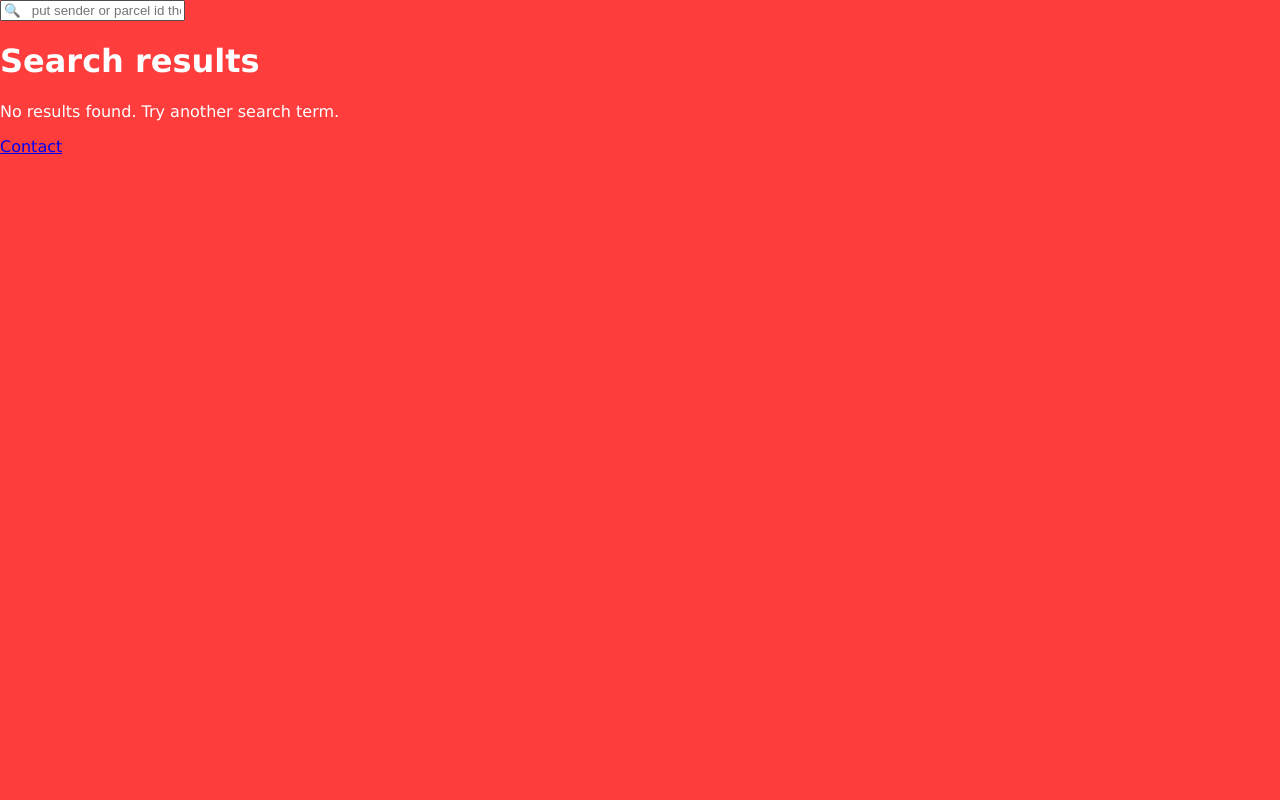
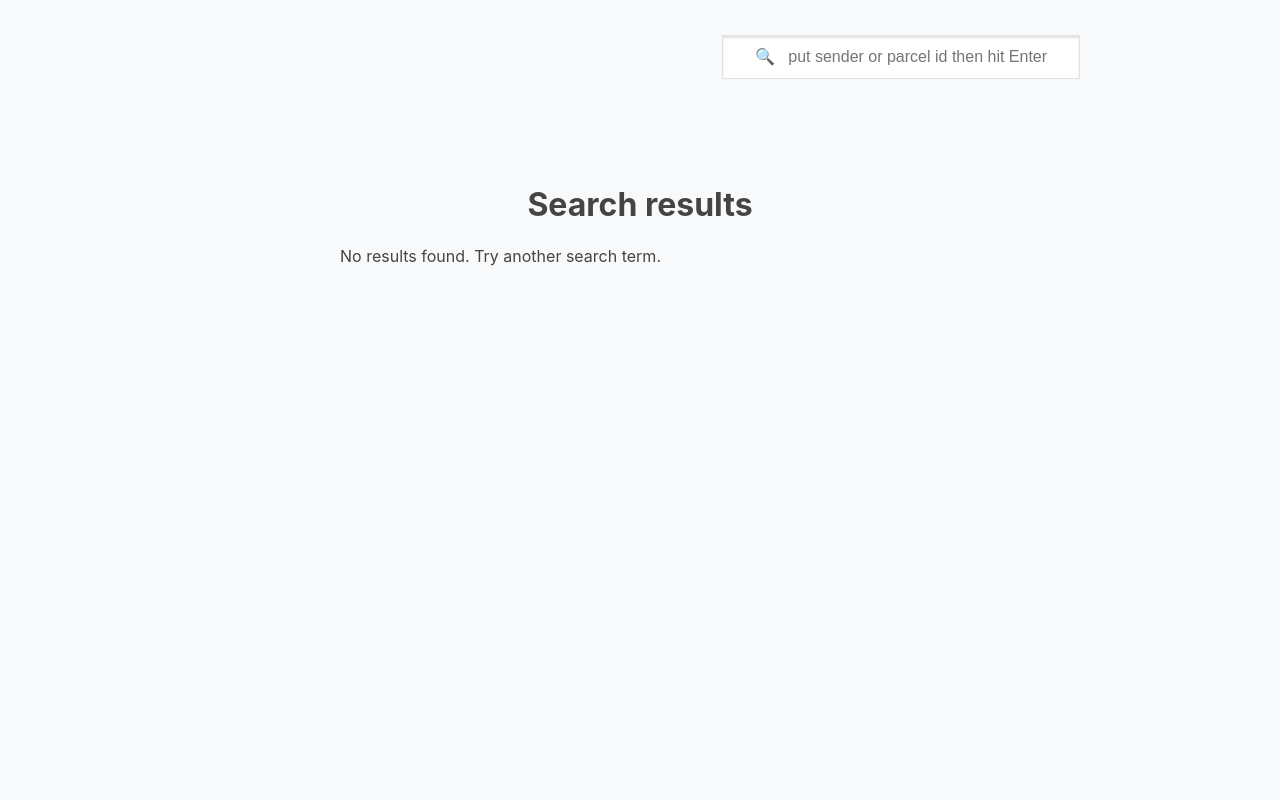
Before and after one commit to nh-g/parcels-tracker, a React (Create React App) app: page /search_results/1 in a window 1280 px wide. Shown: the top 800 px of the page. Built offline with nearby package versions, Linux system fonts and the light colour scheme.

Commit message:
Revert "refactor style, changing to use sass"
This reverts commit 8731fe19cc06729b5188fafc1c1bf25fdb0194b6.

```diff
--- a/src/App.jsx
+++ b/src/App.jsx
@@ -7,7 +7,7 @@ import ParcelList from './pages/ParcelList'
 import SearchResult from './pages/SearchResult';
 import Parcel from './pages/Parcel'
 
-import './styles/shared.sass';
+import './styles/shared.scss';
 import Footer from "./components/Footer";
 
 export default function App() {
--- a/src/styles/_base/layout.sass
+++ /dev/null
@@ -1,14 +0,0 @@
-@import ./variables
-
-html, body, #root, .App
-  height: 100%
-  margin: 0
-
-body
-  background-color: $color-primary
-
-.App
-  color: $color-text-tertiary
-  font-family: $font-text
-  -webkit-font-smoothing: antialiased
-  -moz-osx-font-smoothing: grayscale
--- a/src/styles/_base/variables.sass
+++ /dev/null
@@ -1,46 +0,0 @@
-// # Variables
-// ## Colors
-// ### App
-$color-primary: #FF3D3D
-$color-secondary: #FFA2A2
-$color-tertiary: #FFF5F5
-
-// ### Text
-$color-text-primary: #544C4C
-$color-text-secondary: #827A7A
-$color-text-tertiary: white
-
-// # Fonts
-$font-headings: "Delivery", Tahoma, Geneva, sans-serif
-$font-text: "Delivery", Verdana, Geneva, sans-serif
-
-// # Spacing
-$space-big: 24px
-$space-medium: 16px
-$space-small: 8px
-
-// # Media queries
-$media-larger-mobile: 400px
-$media-larger-phablet: 550px
-$media-larger-tablet: 750px
-$media-larger-desktop: 1000px
-
-// # Border radius
-$radius: 8px
-
-// # Mixings
-@mixin content-box
-  margin-bottom: $space-medium
-  padding: $space-medium
-  background-color: white
-  color: $color-text-primary
-  border-radius: $radius
-
-@mixin page-template
-  max-width: 960px
-  margin: 0 auto
-  padding: $space-medium
-  padding-bottom: 36px
-
-  header
-    margin-bottom: $space-medium
--- /dev/null
+++ b/src/styles/base/layout.scss
@@ -0,0 +1,45 @@
+body {
+  max-width: 960px;
+  height: auto;
+  margin: 0 auto;
+  // background-color: var(--color-blue);
+  background-color: #f8f9fa;
+  font-family: -apple-system, BlinkMacSystemFont, 'Segoe UI', 'Roboto', 'Oxygen',
+    'Ubuntu', 'Cantarell', 'Fira Sans', 'Droid Sans', 'Helvetica Neue',
+    sans-serif;
+  -webkit-font-smoothing: antialiased;
+  -moz-osx-font-smoothing: grayscale;
+}
+
+code {
+  font-family: source-code-pro, Menlo, Monaco, Consolas, 'Courier New',
+    monospace;
+}
+
+.App {
+  color: var(--color-black);
+}
+
+h1{
+  color: var(--color-black);
+  text-align: center;
+}
+
+.container {
+  min-height: 100vh;
+  margin: 0 auto;
+  padding: var(--space-medium);
+}
+
+@media (min-width: 400px) {
+  .container {
+    padding: var(--space-big);
+  }
+}
+
+@media (min-width: 750px) {
+  .container {
+    max-width: 600px;
+    padding: var(--space-big) 0;
+  }
+}
--- /dev/null
+++ b/src/styles/base/variables.scss
@@ -0,0 +1,26 @@
+:root {
+  /* Color */
+  --color-white: #ffffff;
+  --color-light-grey: #f3f3f3;
+  --color-medium-grey: #bfbfbf;
+  --color-black: #444;
+  --color-yellow: #ffc200;
+  --color-brown: #a74704;
+  --color-blue:rgba(34, 167, 240, 1)
+;
+
+  /* Space */
+  --space-small: 8px;
+  --space-medium: 16px;
+  --space-big: 24px;
+  --space-x-big: 32px;
+  --space-xx-big: 48px;
+
+  /* Font sizes */
+  --font-size-small: 14px;
+  --font-size-medium: 16px;
+  --font-size-medium-big: 18px;
+  --font-size-big: 32px;
+  --font-size-quite-big: 36px;
+  --font-size-x-big: 48px;
+}
--- a/src/styles/shared.sass
+++ /dev/null
@@ -1 +0,0 @@
-@import ./_base/layout
--- /dev/null
+++ b/src/styles/shared.scss
@@ -0,0 +1,9 @@
+// Base
+@import "./base/layout.scss";
+@import "./base/variables.scss";
+
+//Component
+@import "./components//parcel_item.scss";
+@import "./components/parcel_card.scss";
+@import "./components/header.scss";
+@import "./components//footer.scss";
```
Also changed, not shown: 7 other files (tests, documents, lock files or other folders).
